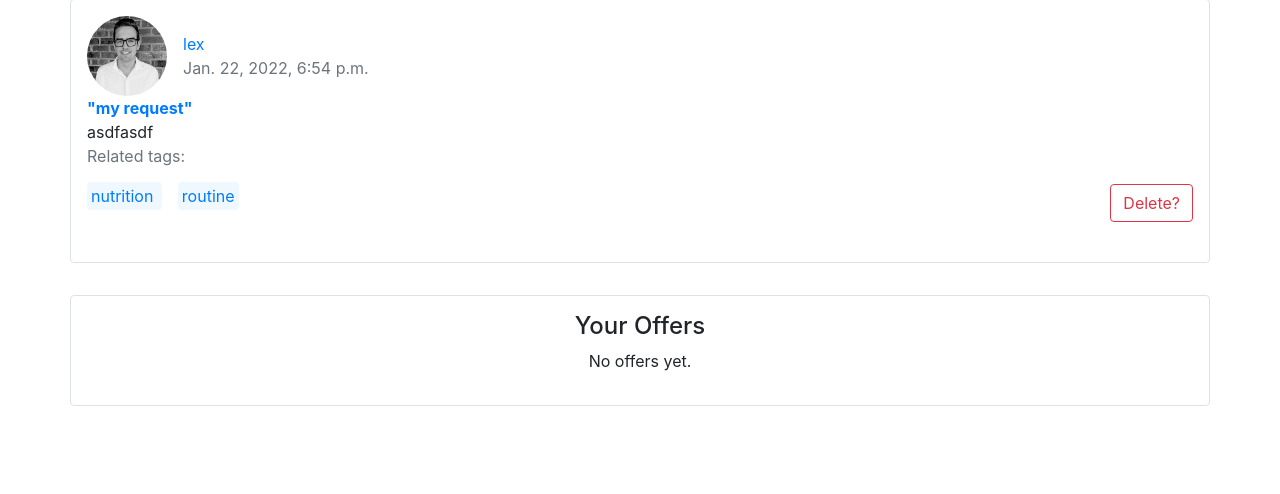
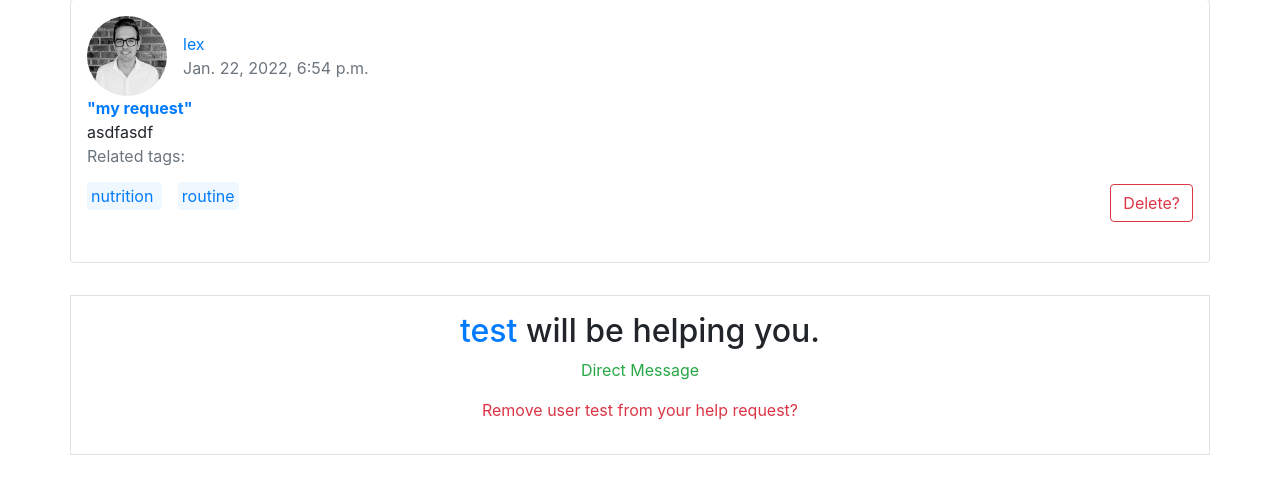
Before and after one commit to lxaw/django-health-app, a Django app: a page that uses newsfeed/templates/newsfeed/help_request/detail.html in a window 1280 px wide. Shown: the part 271-765 px from the top of the page. Run offline with Django 3.2, Linux system fonts and the light colour scheme; a user stored in the database is signed in; data comes from the database, SQL or seed files in the repository; both versions use the stored data as it was after the commit; data that the repository does not hold is empty; some libraries are stand-ins or nearby versions.

Commit message:
more work on deletion, finally rooms starting to come into fruition

```diff
--- a/newsfeed/templates/newsfeed/help_request/accepted_user_reset_prepare.html
+++ b/newsfeed/templates/newsfeed/help_request/accepted_user_reset_prepare.html
@@ -28,18 +28,18 @@
 		</p>
 	</div>
 	<div>
-		<form action = "">
+		<form action = "{% url 'newsfeed:help-request-accepted-user-reset' modelHelpRequest.author.username modelHelpRequest.slug %}" method = "POST">
 			{% csrf_token %}
 			<div class="form-check">
 				<input onclick="voidUpdateInput(this)" class="form-check-input checkbox__form-send " type="radio" name="offer-issue" id="checkOffensive" data = "0">
 				<label class="form-check-label" for="checkOffensive">
-					Offer was offensive
+					User was offensive
 				</label>
 			</div>
 			<div class="form-check">
 				<input onclick="voidUpdateInput(this)" class="form-check-input checkbox__form-send " type="radio" name="offer-issue" id="checkInappropriate" data = "1">
 				<label class="form-check-label" for="checkInappropriate">
-					Offer was inappropriate to request
+					User was inappropriate
 				</label>
 			</div>
 			<div class="form-check">
--- a/newsfeed/templates/newsfeed/help_request/detail.html
+++ b/newsfeed/templates/newsfeed/help_request/detail.html
@@ -7,48 +7,58 @@
 <br>
 
 <!-- If responded to, display the offer's author -->
-{% if modelHelpRequest.boolWasRespondedTo and modelHelpRequestOfferAccepted  %}
-	{% if request.user != modelHelpRequestOffer.author %}
+{% if modelHelpRequest.accepted_user %}
+	{% if request.user != modelHelpRequest.accepted_user and request.user != modelHelpRequest.author %}
 	<div class = "container border rounded p-3">
 		<div>
-			<h4 class = 'text-center'>
+			<h2 class = 'text-center'>
 				This help request is to be helped by <a href = "{{modelHelpRequest.accepted_user.get_public_profile_url}}">{{modelHelpRequest.accepted_user.username}}</a>.
-			</h4>
+			</h2>
 		</div>
 		<a href = "{{modelHelpRequest.accepted_user.get_public_profile_url}}">
 			<p>
 				View <strong>{{modelHelpRequest.accepted_user.username}}</strong>'s profile.
 			</p>
 		</a>
-		{% if request.user == modelHelpRequest.author %}
-		<a href = "{% url 'users:dm-detail' modelHelpRequest.accepted_user %}">
-			<p>
-				Or direct message them.
+	{% elif request.user == modelHelpRequest.author %}
+	<div class = 'container border p-3'>
+		<h2 class = 'text-center'>
+			<a href = "{{modelHelpRequest.accepted_user.get_public_profile_url}}">{{modelHelpRequest.accepted_user}}</a> will
+			be helping you.
+		</h2>
+		<p class = 'text-center'>
+			<a href = "{% url 'newsfeed:help-request-dm-detail' modelHelpRequest.author.username modelHelpRequest.accepted_user.username modelRoomDm.name %}">
+				<span class = 'text-success'>
+					Direct Message
+				</span>
+			</a>
+		</p>
+		<p class = 'text-center'>
+			<a href = "{% url 'newsfeed:help-request-accepted-user-reset-prepare' user.username modelHelpRequest.slug %}" class = 'text-danger'>
+					Remove user {{modelHelpRequest.accepted_user.username}} from your help request?
+			</a>
+		</p>
+	</div>
+	{% elif request.user == modelHelpRequest.accepted_user %}
+		<div class = "container border rounded p-3">
+			<h2 class = 'text-center'>
+				You have been chosen to help out.
+			</h2>
+			<hr class = 'mb-2 mt-3'>
+			<p class = 'text-center'>
+				<a href = "{% url 'users:dm-detail' modelHelpRequest.author %}">
+					Direct message the author of the help request.
+				</a>
 			</p>
-		</a>
-		<a href = "{% url 'newsfeed:help-request-accepted-user-reset-prepare' user.username modelHelpRequest.slug %}" class = 'text-danger'>
-			<p>
-				Remove user {{modelHelpRequest.accepted_user.username}} from your help request?
-			</p>
-		</a>
-		{% endif %}
-	{% else %}
-		<div class = "container border rounded p-3">
-			<p>
-				You have been chosen to help out.
-			</p>
-			<a href = "{% url 'users:dm-detail' modelHelpRequest.author %}">
-				<p>
-					Direct message the author of the help request.
-				</p>
-			</a>
 		</div>
+
 	{% endif %}
 	</div>
+{% endif %}
 <!-- else if not the author of request and not responded to, allow offer creation -->
-{% elif request.user != modelHelpRequest.author %}
+{% if request.user != modelHelpRequest.author %}
 <!-- If not already made offer, allow to make -->
-	{% if not modelHelpRequestOffer %}
+	{% if not modelHelpRequest.accepted_user and not boolCreatedHelpRequestOffer %}
 		<div class = "container border border rounded p-3">
 			<h4>Think you can help out?</h4>
 			<p class = "text-muted">
@@ -71,8 +81,8 @@
 				</form>
 			</div>
 		</div>
-<!-- If made offer, allow to delete / view -->
-	{% else %}
+	{% endif %}
+	{% if not modelHelpRequest.accepted_user and boolCreatedHelpRequestOffer %}
 		<div class = "container border rounded p-3">
 			<h4>You have already created a help request offer.</h4>
 			<p>
@@ -89,7 +99,9 @@
 
 		</div>
 	{% endif %}
-{% else %}
+{% endif %}
+
+{% if request.user == modelHelpRequest.author and not modelHelpRequest.accepted_user%}
 <div class = "container border rounded p-3">
 	<h4 class = 'text-center'>Your Offers</h4>
 	{% if listmodelHelpRequestOffers|length == 0 %}
--- a/newsfeed/templates/newsfeed/help_request/detail_tag.html
+++ b/newsfeed/templates/newsfeed/help_request/detail_tag.html
@@ -2,7 +2,7 @@
 
 {% block content %}
 
-<div class = "container border rounded p-3">
+<div class = "container border rounded p-3 border-primary">
 	<h1 class = "text-center">
 		Help requests related to "{{strSelectedTag}}"
 	</h1>
@@ -11,7 +11,7 @@
 <br>
 
 <div class = "container border rounded p-3">
-	<h4>
+	<h4 class = 'text-center'>
 		Recent Help Requests
 	</h4>
 	{% for modelHelpRequest in listUnfilledHelpRequests %}
--- a/newsfeed/templates/newsfeed/help_request/rooms/dm_detail.html
+++ b/newsfeed/templates/newsfeed/help_request/rooms/dm_detail.html
@@ -52,7 +52,7 @@
 		{% endif %}
 	</div>
 	<div class = "card-footer rounded">
-		<form method = "POST" action = "{% url 'users:dm-create' modelUser.username %}">
+		<form method = "POST" action = "{% url 'users:dm-create' modelOtherUser.username %}">
 			{% csrf_token %}
 			<div class = "input-group">
 				<input autocomplete="off" type="text" class = "col-10 form-control" name = "text" id = "taDmContent" placeholder="Message {{modelUser}}"></textarea>
--- a/newsfeed/urls.py
+++ b/newsfeed/urls.py
@@ -24,6 +24,8 @@ urlpatterns = [
 
 	# prepare to reset user
 	path('request-help/<str:username>/<slug:slug>/reset-prepare/',newsfeed_views.viewHelpRequestAcceptedUserResetPrepare,name="help-request-accepted-user-reset-prepare"),
+	# actually reset user
+	path('request-help/<str:username>/<slug:slug>/reset/',newsfeed_views.viewHelpRequestAcceptedUserReset,name="help-request-accepted-user-reset"),
 
 	##################
 	# URLS for Help Request Offers
@@ -44,7 +46,7 @@ urlpatterns = [
 	##################
 	# URLs for dms
 	##################
-	path('dm/<str:sender_username>&<str:recipient_username>/<str:room_name>/',newsfeed_views.viewDmDetail,name='help-request-dm-detail'),
+	path('dm/<str:hr_author_username>&<str:hr_accepted_user_username>/<str:room_name>/',newsfeed_views.viewDmDetail,name='help-request-dm-detail'),
 
 	##################
 	# URLS for old Help Requests
--- a/newsfeed/views.py
+++ b/newsfeed/views.py
@@ -20,7 +20,6 @@ from django.template.loader import render_to_string
 
 # newsfeed models
 from newsfeed.models import HelpRequest,HelpRequestOffer
-from core.models import RoomDm
 
 # communities models
 from communities.models import Post
@@ -32,7 +31,8 @@ from users.models import CustomUser
 ##############
 # notifications
 from core.models import (NotificationHelpRequest,
-FeedbackHelpRequestOffer, FeedbackHelpRequestOffer,Dm)
+FeedbackHelpRequestOffer, FeedbackHelpRequest,
+FeedbackHelpRequestOffer,Dm,RoomDm)
 
 ############################
 # Necessary Forms
@@ -162,18 +162,33 @@ def viewHelpRequestDetail(request,username,slug):
         if modelLoopedOffer.author == request.user:
             modelHelpRequestOffer = modelLoopedOffer
 
+    # get the roomDM, if present
+    modelRoomDm = None
+    try:
+        modelRoomDm = get_object_or_404(RoomDm, name=modelHelpRequest.title,
+        author = modelHelpRequest.author,partner = modelHelpRequest.accepted_user)
+    except:
+        pass
 
+    boolCreatedHelpRequestOffer = False
+
+    if modelHelpRequestOffer != None:
+        boolCreatedHelpRequestOffer = True
 
     context = {
         "modelHelpRequest":modelHelpRequest,
         "modelHelpRequestAuthor":modelHelpRequestAuthor,
 
-		# if present
         'modelHelpRequestOfferAccepted':modelHelpRequestOfferAccepted,
 		# if present
 		'modelHelpRequestOffer':modelHelpRequestOffer,
+        # test if user who sees page created an offer or not
+        "boolCreatedHelpRequestOffer":boolCreatedHelpRequestOffer,
 
         "listmodelHelpRequestOffers":listmodelHelpRequestOffers,
+
+        # if room created, show it to author and partner
+        "modelRoomDm":modelRoomDm,
     }
     return render(request,"newsfeed/help_request/detail.html",context)
 
@@ -375,8 +390,7 @@ def viewHelpRequestOfferAccept(request,username,slug,id):
     # get the help request
     modelHelpRequest = get_object_or_404(HelpRequest,author=modelUserRequestee,slug=slug)
 
-
-    CommonFunctions.voidHelpRequestOfferAccept(modelHelpRequest, modelUserOfferer)
+    CommonFunctions.voidHelpRequestOfferAccept(modelHelpRequestOffer)
 
     context = {
         "modelUserOfferer":modelUserOfferer,
@@ -453,10 +467,6 @@ def viewHelpRequestOfferDelete(request, username, slug,id):
         # save to db
         modelFeedback.save()
 
-        # make sure no user is accepted
-        if modelHelpRequest.accepted_user != None:
-            modelHelpRequest.accepted_user = None
-
         #send notification to user that offer rejected
         modelNotification = NotificationHelpRequest(sender=request.user,recipient=modelHelpRequestOffer.author,
             text="Your help request for request \"{}\" has been rejected.".format(modelHelpRequest.title)
@@ -517,6 +527,67 @@ def viewHelpRequestAcceptedUserResetPrepare(request, username,slug):
         }
         return render(request,"newsfeed/help_request/accepted_user_reset_prepare.html",context=context)
 
+@login_required
+def viewHelpRequestAcceptedUserReset(request,username,slug):
+    ###############################
+    # Inputs:
+    # request, username (of the help request), slug (of the help request)
+    # Utility:
+    # Resets the currently accepted user of the help request
+    ###############################
+
+    # get the user
+    modelUser = get_object_or_404(CustomUser,username=username)
+    modelHelpRequest = get_object_or_404(HelpRequest, author=modelUser,slug=slug)
+
+    # check perms
+    # need to be the author to reject an accepted user
+    if request.user != modelUser:
+        messages.warning(request,"You do not have permission for that action.")
+        return redirect(reverse("newsfeed:help-request-detail",kwargs={"username":username,"slug":slug}))
+
+    # else we know the user is the author
+    # get the form data
+    if request.method == "POST":
+        FEEDBACK_CHOICES = [0,1,2,3]
+
+        intFeedbackId = int(request.POST['feedback-id'])
+
+        # if the user screws something up
+        if intFeedbackId not in FEEDBACK_CHOICES:
+            messages.warning(request,"Feedback id error. Please try resubmitting the form.")
+            return redirect(reverse("newsfeed:help-request-offer-detail",kwargs={"username":username,"slug":slug,"id":id}))
+
+        # get the feedback
+        # this could be done more easily, still learning django feedback choices
+
+        # check if entered text
+        # if not, return none
+        strText = request.POST.get("text",None)
+
+        modelFeedback = FeedbackHelpRequest(sender=request.user,
+            feedback_choice = intFeedbackId ,text=strText
+        )
+        # save to db
+        modelFeedback.save()
+
+        #send notification to user that offer rejected
+        modelNotification = NotificationHelpRequest(sender=request.user,recipient=modelHelpRequest.accepted_user,
+            text="You have been removed from help request \"{}\".".format(modelHelpRequest.title)
+        )
+        modelNotification.help_request = modelHelpRequest
+        modelNotification.save()
+
+        # make sure no user is accepted
+        modelHelpRequest.accepted_user = None
+        # save it!
+        modelHelpRequest.save()
+
+        messages.success(request,'Successfully removed user')
+        return redirect(reverse("newsfeed:help-request-detail",kwargs={"username":username,"slug":slug}))
+    else:
+        messages.warning(request,"Invalid form data. Please try again.")
+        return redirect(reverse("newsfeed:help-request-detail",kwargs={"username":username,"slug":slug}))
 
 def viewHelpRequestArchiveDetail(request):
     # shows user's old help requests / current ones
@@ -545,6 +616,25 @@ def viewHelpRequestArchiveDetail(request):
 # views for creating dms between users
 ######################################
 
-def viewDmDetail(request,sender_username,recipient_username,room_name):
+# dm's creation is found in users folder
 
-    return render("newsfeed/help_request/rooms/dm_detail.html")
+@login_required
+def viewDmDetail(request,hr_author_username,hr_accepted_user_username,room_name):
+    # get the users
+
+    modelAuthor = get_object_or_404(CustomUser,username=hr_author_username)
+    modelAcceptedUser = get_object_or_404(CustomUser,username=hr_accepted_user_username)
+
+    # user who is to be dm'ed
+    modelOtherUser = None
+
+    if request.user == modelAuthor:
+        modelOtherUser = modelAcceptedUser
+    else:
+        modelOtherUser = modelAuthor
+
+    context = {
+        "modelOtherUser":modelOtherUser,
+    }
+
+    return render(request,"newsfeed/help_request/rooms/dm_detail.html",context=context)
--- a/users/views.py
+++ b/users/views.py
@@ -208,7 +208,7 @@ def viewProfileEdit(request):
 		else:
 			print(formUpdateForm.errors)
 
-	return redirect('users:profile')
+	return redirect(reverse('users:profile',kwargs={"pg_following":1}))
 
 
 ################################
```
Also changed, not shown: core/admin.py (+9 -1 lines), core/models.py (+28 -1 lines), newsfeed/common_functions.py (+9 -8 lines), core/migrations/0035_feedbackhelprequest.py (added), db.sqlite3.
